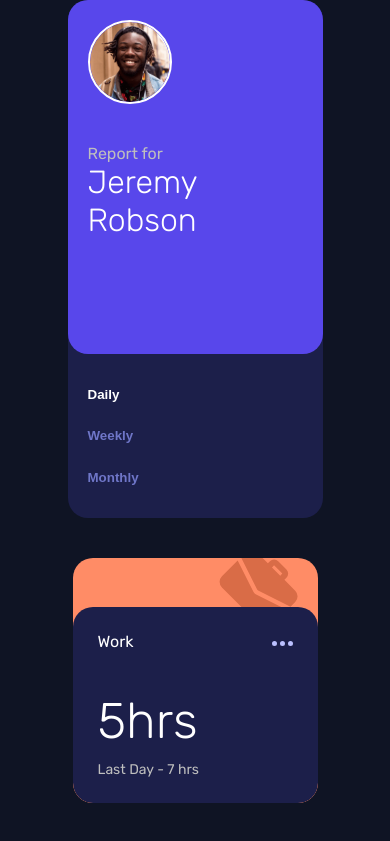
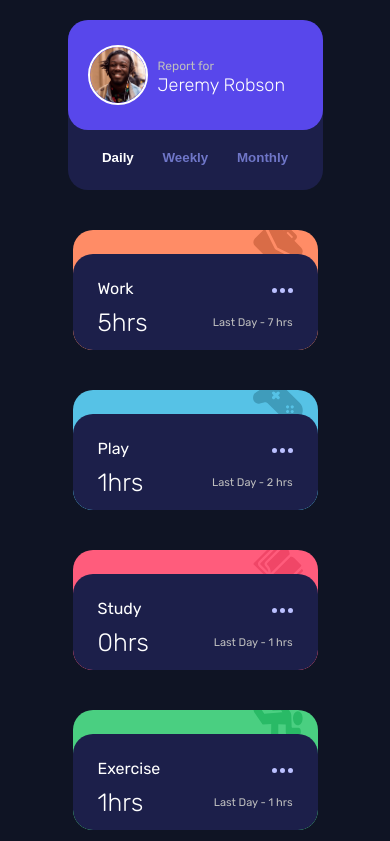
Before and after one commit to Fabricius97/Time-Tracking-Schedule, a React (Vite) app: page / in a window 390 px wide. Shown: the top 841 px of the page. Built offline with nearby package versions, Linux system fonts and the light colour scheme.

Commit message:
finished some styles

```diff
--- a/src/Components/App.css
+++ b/src/Components/App.css
@@ -32,5 +32,6 @@
   }
   .App {
     height: 100%;
+    padding: 20px;
   }
 }
--- a/src/Components/TimeTrackingComponent.css
+++ b/src/Components/TimeTrackingComponent.css
@@ -29,4 +29,14 @@
   .timeTrackingComponent {
     justify-content: center;
   }
+
+  .CardContainer {
+    height: 120px;
+  }
+
+  .cardImg {
+    width: 50px;
+    height: 50px;
+    right: 15px;
+  }
 }
--- a/src/Components/TrackingComponent.css
+++ b/src/Components/TrackingComponent.css
@@ -17,7 +17,7 @@
   justify-content: space-between;
 }
 
-.threeDotsButton {
+.eillipsisButton {
   background-color: transparent;
   border: transparent;
 }
@@ -37,3 +37,32 @@
   color: rgb(190, 190, 190);
   font-size: 14px;
 }
+
+.trackingContainer:hover {
+  background-color: hsl(236, 40%, 28%);
+  cursor: pointer;
+}
+
+.eillipsisButton:hover {
+  cursor: pointer;
+}
+
+@media (max-width: 1072px) {
+  .trackingContainer {
+    gap: 10px;
+  }
+
+  .hourContent {
+    flex-direction: row;
+    align-items: center;
+    justify-content: space-between;
+  }
+
+  .hourContent h1 {
+    font-size: 25px;
+  }
+
+  .hourContent span {
+    font-size: 11px;
+  }
+}
--- a/src/Components/TrackingComponent.jsx
+++ b/src/Components/TrackingComponent.jsx
@@ -1,5 +1,5 @@
 import React from "react";
-import threeDots from "../../images/icon-ellipsis.svg";
+import eillipsis from "../../images/icon-ellipsis.svg";
 import "./TrackingComponent.css";
 
 const TrackingComponent = ({ title, hours, previousHour, previousText }) => {
@@ -7,8 +7,8 @@ const TrackingComponent = ({ title, hours, previousHour, previousText }) => {
     <div className="trackingContainer">
       <div className="title">
         <div className="cardTitle">{title}</div>
-        <button className="threeDotsButton">
-          <img src={threeDots} alt="" />
+        <button className="eillipsisButton">
+          <img src={eillipsis} alt="" />
         </button>
       </div>
       <div className="hourContent">
--- a/src/Components/UserComponent.css
+++ b/src/Components/UserComponent.css
@@ -17,19 +17,14 @@
   display: flex;
   flex-direction: column;
   padding: 20px;
+  gap: 40px;
 }
 
-.userImage {
+.userimage {
   height: 84px;
   width: 84px;
   border: 2px solid white;
   border-radius: 50%;
-}
-
-.userContent {
-  display: flex;
-  flex-direction: column;
-  gap: 40px;
 }
 
 .dailyWeeklyMonthly {
@@ -56,3 +51,33 @@
 button.button-selected {
   color: white;
 }
+
+@media (max-width: 1072px) {
+  .userContainer {
+    height: 110px;
+  }
+
+  .userContent {
+    flex-direction: row;
+    gap: 10px;
+    align-items: center;
+  }
+
+  .userContent span {
+    font-size: 12px;
+  }
+
+  .userContent h1 {
+    font-size: 18px;
+  }
+
+  .userimage {
+    height: 60px;
+    width: 60px;
+  }
+
+  .dailyWeeklyMonthly {
+    flex-direction: row;
+    height: 60px;
+  }
+}
--- a/src/Components/UserComponent.jsx
+++ b/src/Components/UserComponent.jsx
@@ -1,13 +1,13 @@
 import React from "react";
 import "./UserComponent.css";
-import UserImage from "../../images/image-jeremy.png";
+import userimage from "../../images/image-jeremy.png";
 
 const UserComponent = ({ selectedButton, handleClick }) => {
   return (
     <div className="userComponent">
       <div className="userContainer">
         <div className="userContent">
-          <img src={UserImage} alt="UserImage" className="userImage" />
+          <img src={userimage} alt="userimage" className="userimage" />
           <div className="userText">
             <span style={{ color: "rgb(190, 190, 190)" }}>Report for</span>
             <h1 style={{ fontWeight: "lighter" }}>Jeremy Robson</h1>
```
